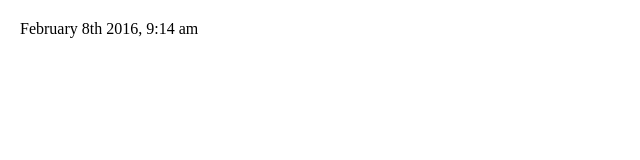
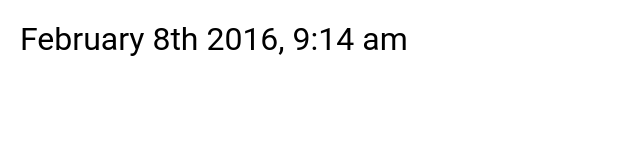
Before and after one commit to platy11/start-page, a website: page index.html in a window 1280 px wide. Shown: the whole page, without its empty margins (0-640 px from the left). Drawn offline with nearby package versions, Linux system fonts and the light colour scheme.

Commit message:
Styles update

```diff
--- a/styles/main.css
+++ b/styles/main.css
@@ -4,4 +4,7 @@
 	left: 20px;
 	margin: 0;
 	padding: 0;
+
+	font-family: 'Roboto', 'Helvetica Neue', 'Helvetica', 'Arial', sans-serif;
+	font-size: 2rem;
 }
```
Also changed, not shown: 2 other files.
